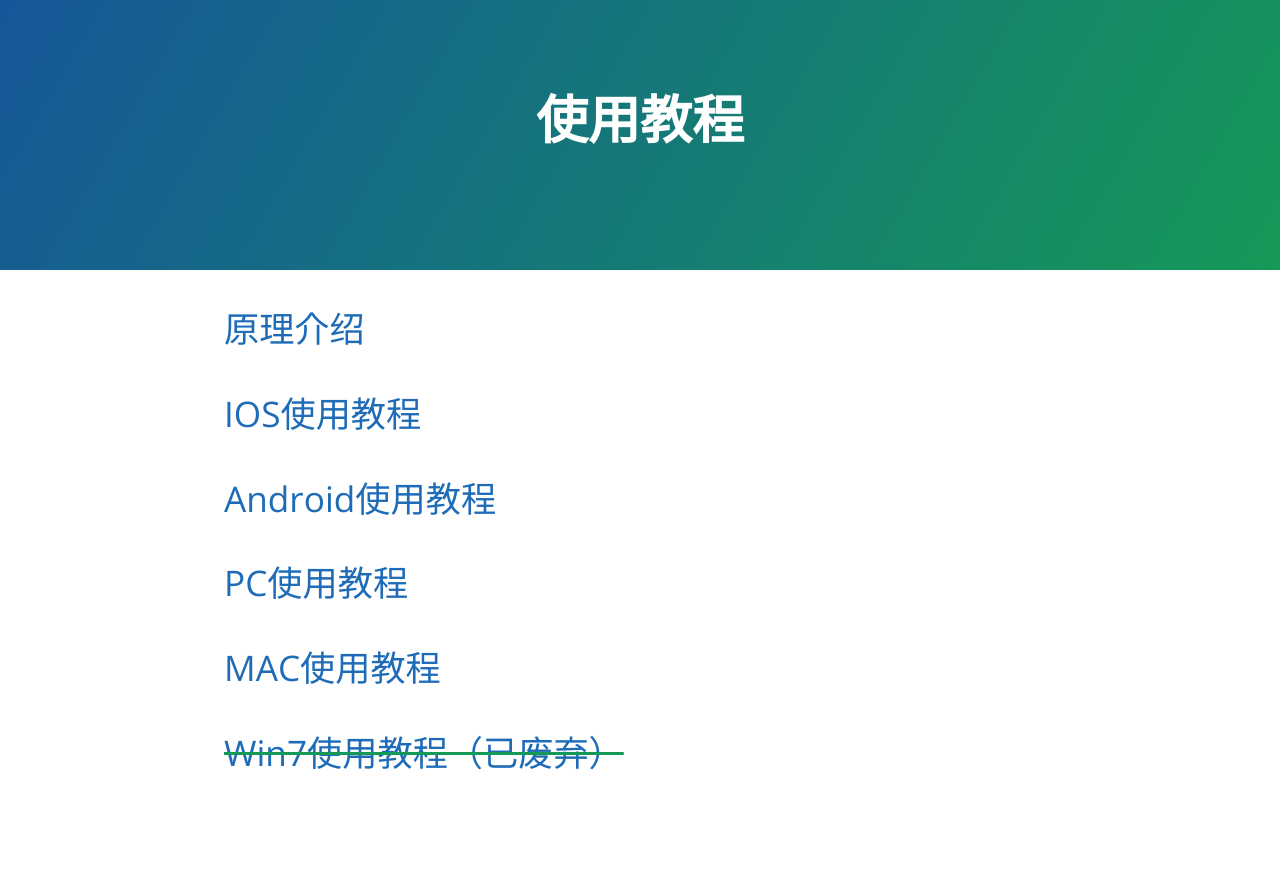
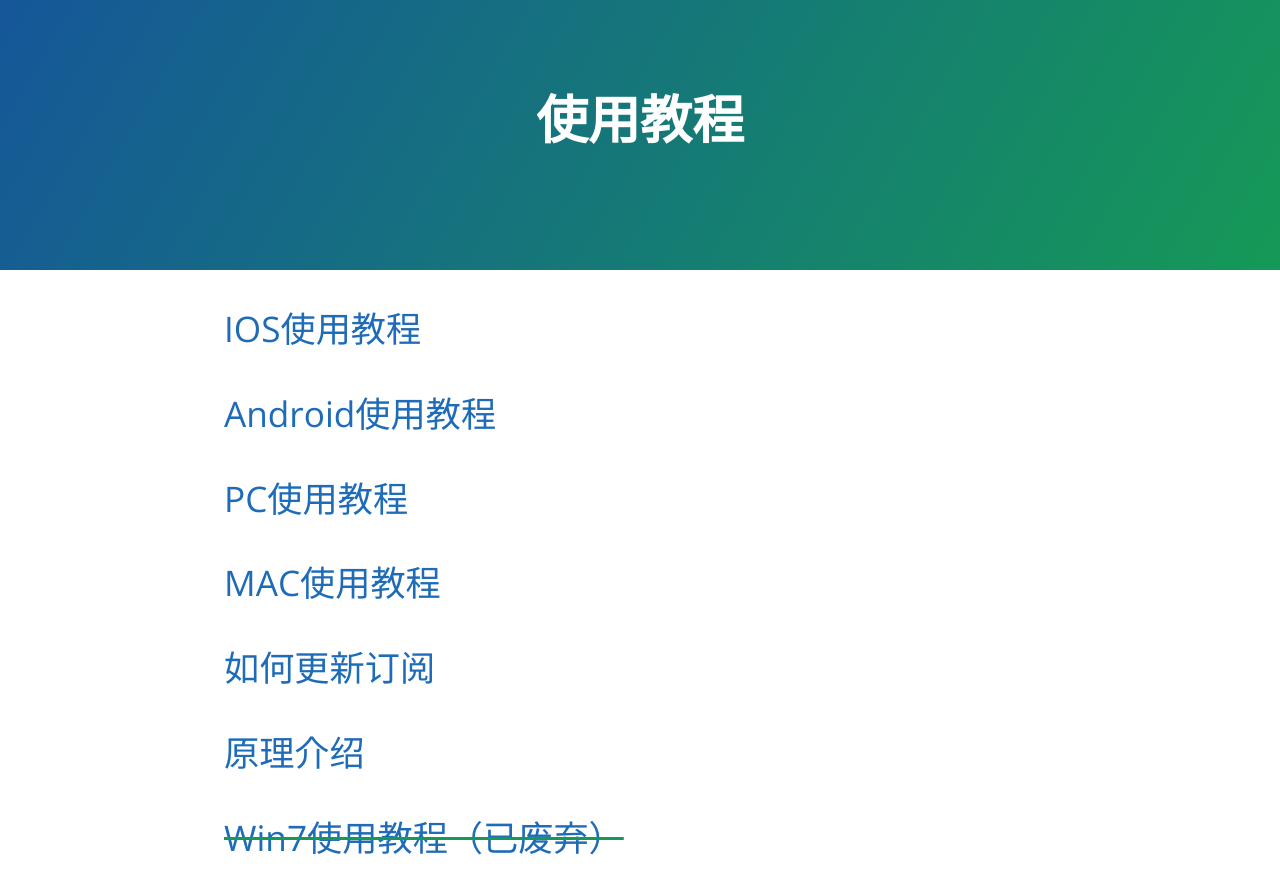
Before and after one commit to zhaomanzhou/v2manual, a plain HTML site: page index.html in a window 1280 px wide. Before the commit the page ends 827 px from the top, so only its background shows below. Drawn offline with nearby package versions, Linux system fonts and the light colour scheme.

```diff
--- a/index.html
+++ b/index.html
@@ -20,15 +20,24 @@
 </section>
 
 <section class="main-content">
-    <h1><a href="theory.html">原理介绍</a></h1>
-
     <h1><a href="http://qy.zmz121.cn:3000/notice/detail/1">IOS使用教程</a></h1>
 
     <h1><a href="android.html">Android使用教程</a></h1>
 
+
     <h1><a href="pc.html">PC使用教程</a></h1>
 
     <h1><a href="http://qy.zmz121.cn:3000/notice/detail/3">MAC使用教程</a></h1>
+
+
+
+    <h1><a href="http://qy.zmz121.cn:3000/notice/detail/5">如何更新订阅</a></h1>
+
+    <h1><a href="theory.html">原理介绍</a></h1>
+
+
+
+
 
     <h1><del><a href="win7.html">Win7使用教程（已废弃）</a></del></h1>
 
```
